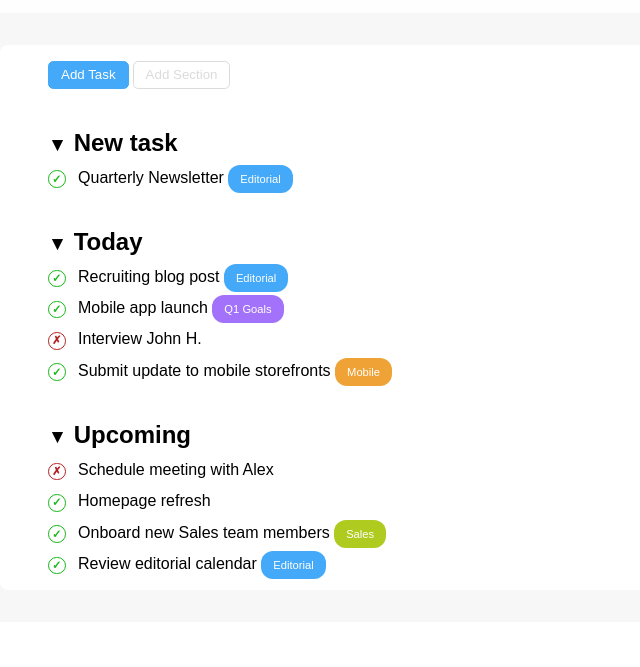
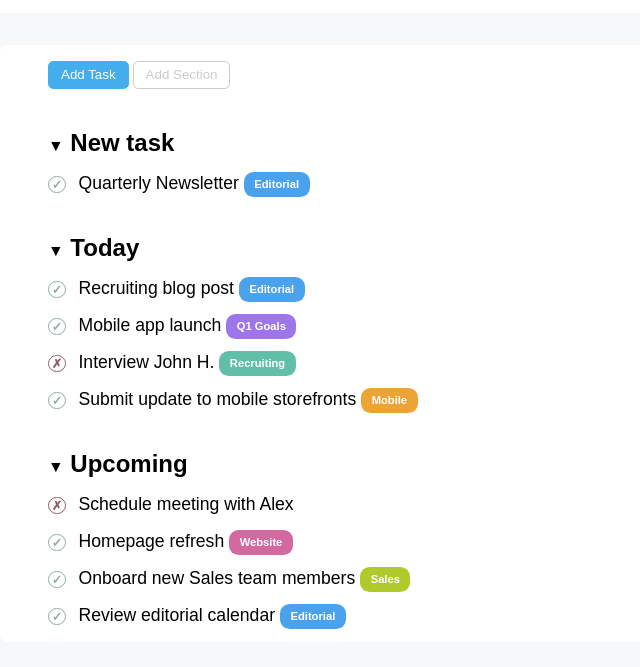
Before and after one commit to fedebacci/html-css-toboolist, a plain HTML site: page index.html in a window 1280 px wide. Shown: the part 69-736 px from the top of the page, without its empty margins (0-640 px from the left). Drawn offline with Linux system fonts and the light colour scheme.

Commit message:
ultime sistemazioni e modifiche

```diff
--- a/assets/css/style.css
+++ b/assets/css/style.css
@@ -23,14 +23,14 @@
     border: 1px solid;
 }
 .button.button-fill {
-    background-color: #44a9f8;
-    border-color: #44a9f8;
+    background-color: #44AEEC;
+    border-color: #44AEEC;
     color: #fff;
 }
 .button.button-outline {
     background-color: transparent;
-    border-color: #dbdbdb;
-    color: #dbdbdb;
+    border-color: #CDCBCC;
+    color: #CDCBCC;
 }
 /* Titoli */
 /* Stile del titolo della pagina (a fianco del logo) */
@@ -44,8 +44,9 @@ h2 {
 }
 /* Stile dei testi delle task */
 p {
+    margin-top: 1rem;
+    font-size: 1.1rem;
     font-family: sans-serif;
-    margin-top: .75rem;
 }
 
 
@@ -58,7 +59,7 @@ header {
     align-items: center;
     gap: .5rem;
     /* Stile dell'header */
-    background-color: #fefefe;
+    background-color: #FFFFFF;
 }
 
 
@@ -66,7 +67,7 @@ header {
 /* ====== MAIN ====== */
 main {
     padding: 2rem 0;
-    background-color: #f7f7f7;
+    background-color: #F6F8FA;
 }
 
 
@@ -78,7 +79,7 @@ main {
 }
 /* Marker della sezione */
 .section-marker {
-    font-size: .8em;
+    font-size: .66em;
     transform: skew(.7);
     transform-origin: bottom;
 }
@@ -103,38 +104,37 @@ main {
 }
 /* Colore del marker success */
 .task-marker.success {
-    /* color: #98bbb0; */
-    color: rgb(21, 184, 21);
+    color: #8CADA2;
 }
 /* Colore del marker error */
 .task-marker.error {
-    /* color: #a29797; */
-    color: firebrick;
+    color: #8F5E65;
 }
 /* Badge */
 .badge {
-    padding: .5rem .75rem;
-    border-radius: .75rem;
+    padding: .4rem .66rem;
+    border-radius: .6rem;
 
     /* Tipografia */
     font-size: .7rem;
+    font-weight: bold;
     color: #fff;
 }
 .badge.editorial {
-    background-color: #44a9f9;
+    background-color: #4AA2ED;
 }
 .badge.q1-goals {
-    background-color: #a272fa;
+    background-color: #9E76EC;
 }
-.badge.recruting {
-    background-color: #66bba2;
+.badge.recruiting {
+    background-color: #61BEA8 ;
 }
 .badge.mobile {
-    background-color: #efa236;
+    background-color: #EDA436 ;
 }
-.badge.websites {
-    background-color: #d666a0;
+.badge.website {
+    background-color: #D4699F;
 }
 .badge.sales {
-    background-color: #afcb20;
+    background-color: #B0CA2B;
 }
```
